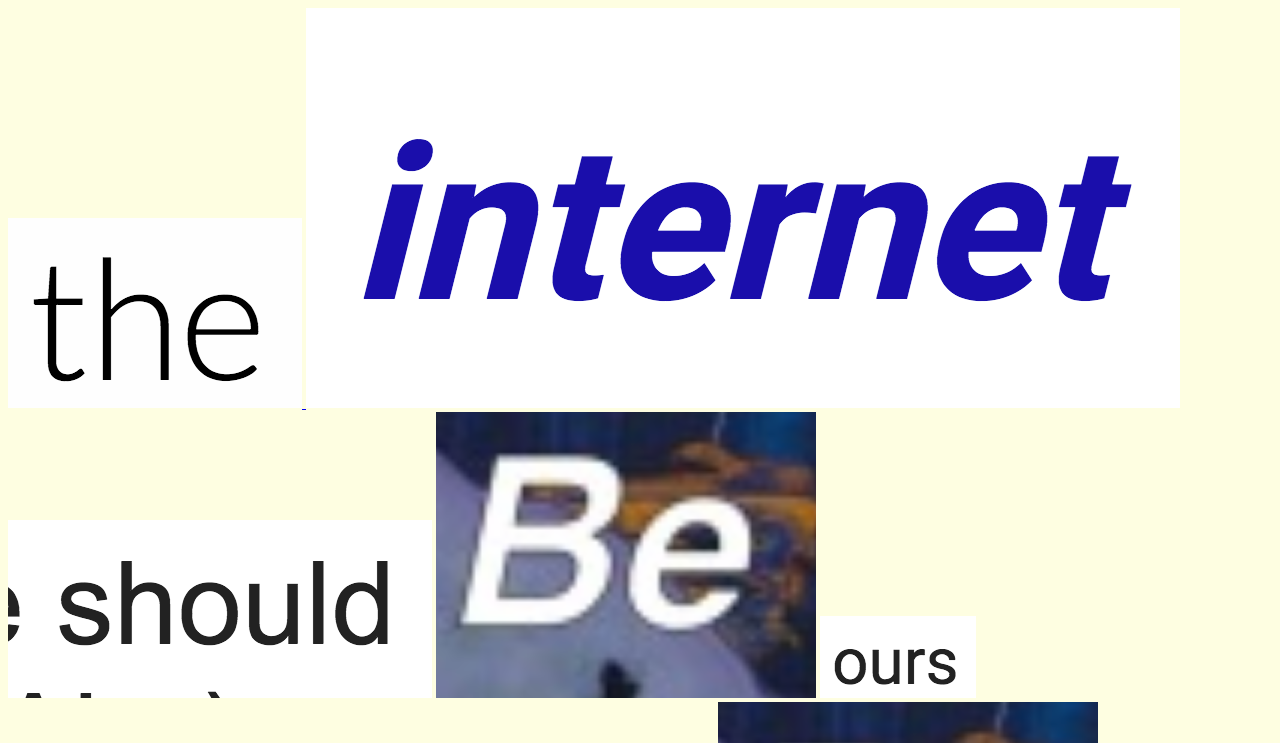
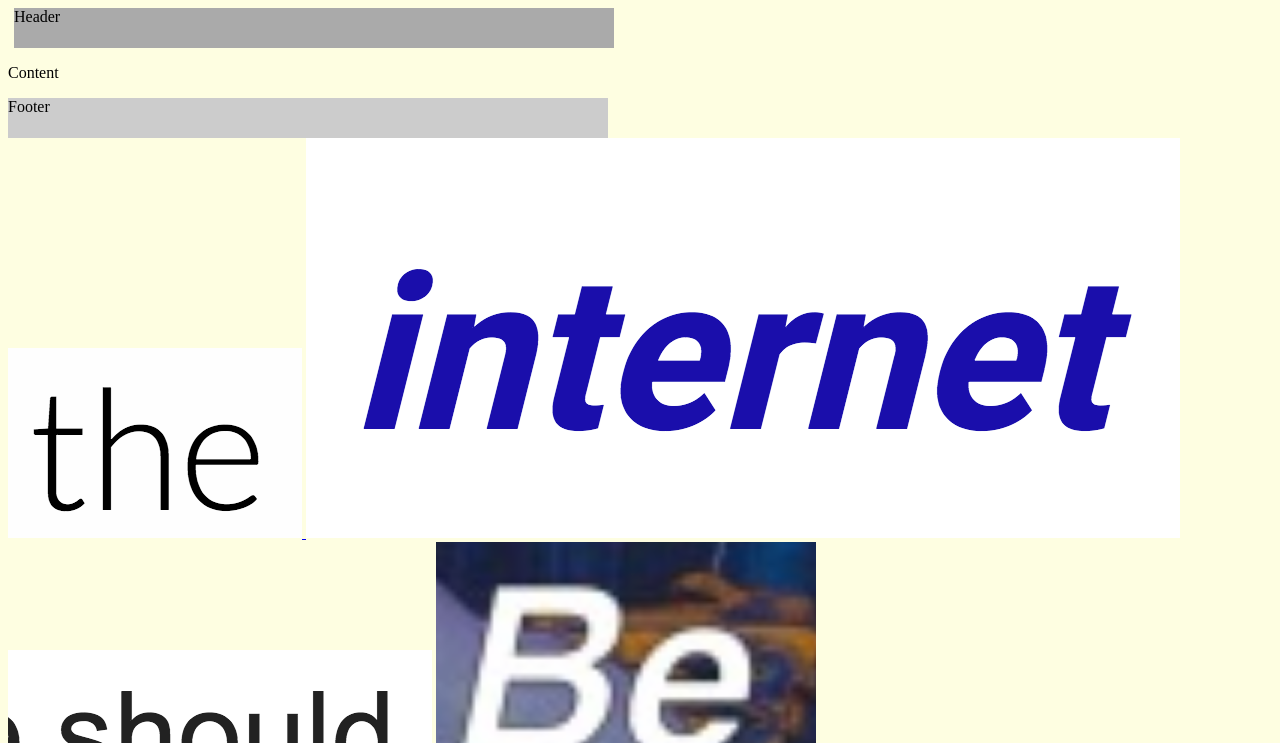
Before and after one commit to shamailz/creative-computing-01-manifesto, a plain HTML site: page index.html in a window 1280 px wide. Shown: the top 743 px of the page. Drawn offline with Linux system fonts and the light colour scheme.

Commit message:
im looking to see how this works

```diff
--- a/index.html
+++ b/index.html
@@ -15,6 +15,42 @@
         <title> Shamail's internet manifesto</title>
         <link href="css/style.css" type="text/css" rel="stylesheet" />
     </head>
+    <head>
+<title>Untitled Document</title>
+<meta http-equiv="Content-Type" content="text/html; charset=iso-8859-1" />
+<style type="text/css">
+#outer{
+  min-height:100%;
+  width:612px;
+  position:relative;
+}
+#header {
+  background:#aaa;
+  height:40px;
+  margin-left:6px;
+  margin-right:6px;
+}
+#footer {
+  position:absolute;
+  bottom:0;
+  left:0;
+  background:#ccc;
+  height:40px;
+  width:98%;
+}
+#clearfooter{
+    clear:both;
+    height:40px;
+}
+</style>
+</head>
+<body>
+<div id="outer">
+  <div id="header">Header</div>
+    <p>Content</p>
+  <div id="clearfooter"></div>
+  <div id="footer">Footer</div>
+</div>
     <body>
         <div class="content">
             <a href="typeset.html">
```
